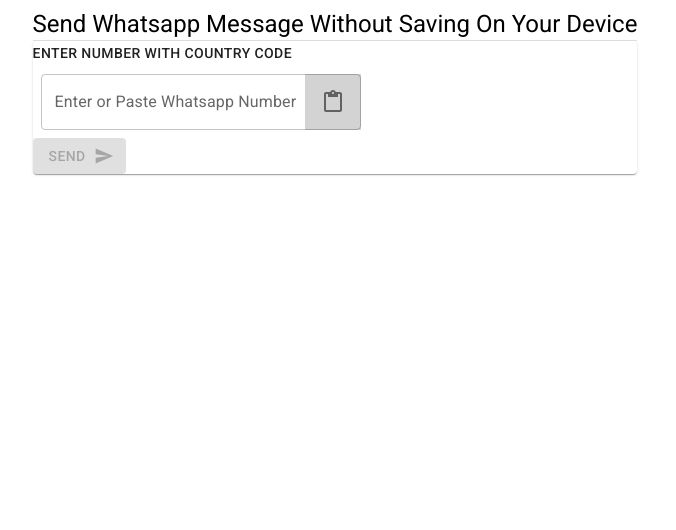
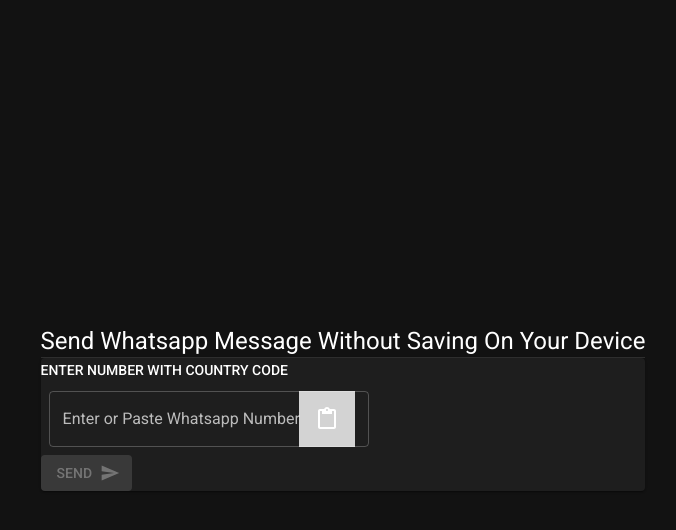
Before and after one commit to ProgrammerShri/Send-Whatsapp-Message, a React (Vite) app: page / in a window 1280 px wide. Shown: the top 530 px of the page, without its empty margins (305-981 px from the left). Built offline with nearby package versions, Linux system fonts and the light colour scheme.

Commit message:
style : dark theme added

```diff
--- a/src/App.jsx
+++ b/src/App.jsx
@@ -1,14 +1,38 @@
-import Dashboard from './pages/Dashboard'
+import Dashboard from "./pages/Dashboard";
+import { ThemeProvider, createTheme } from "@mui/material/styles";
+import CssBaseline from "@mui/material/CssBaseline";
+
+const darkTheme = createTheme({
+  palette: {
+    mode: "dark",
+    primary: {
+      main: "#00bcd4",
+    },
+    secondary: {
+      main: "#ff4081",
+    },
+  },
+
+  typography: {
+    fontFamily: "Roboto, sans-serif",
+    fontSize: 14,
+    fontWeightLight: 300,
+    fontWeightRegular: 400,
+    fontWeightMedium: 500,
+  },
+
+});
 
 function App() {
-
   return (
-    <div className="App">
-      <div>
-        <Dashboard />
+    <ThemeProvider theme={darkTheme}>
+      <div className="App">
+        <div>
+          <Dashboard />
+        </div>
       </div>
-    </div>
-  )
+    </ThemeProvider>
+  );
 }
 
-export default App
+export default App;
--- a/src/index.css
+++ b/src/index.css
@@ -3,6 +3,11 @@
   flex-direction: column;
   align-items: center;
   justify-content: center;
+  height: 100vh;
+  width: 100vw;
+  background-color: #121212;
+  color: #fff;
+  overflow: hidden;
 }
 
 .css-o9k5xi-MuiInputBase-root-MuiOutlinedInput-root {
```
